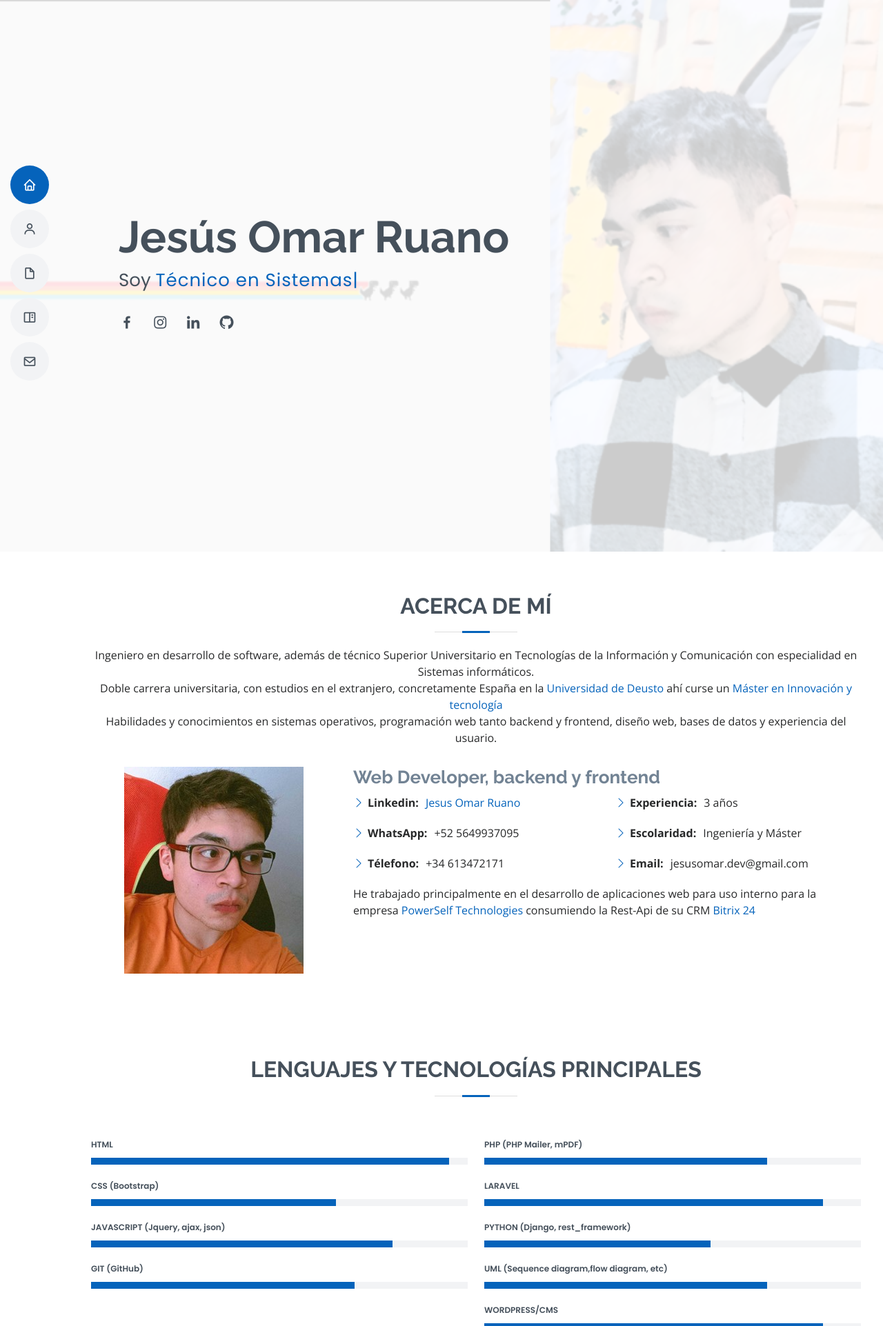
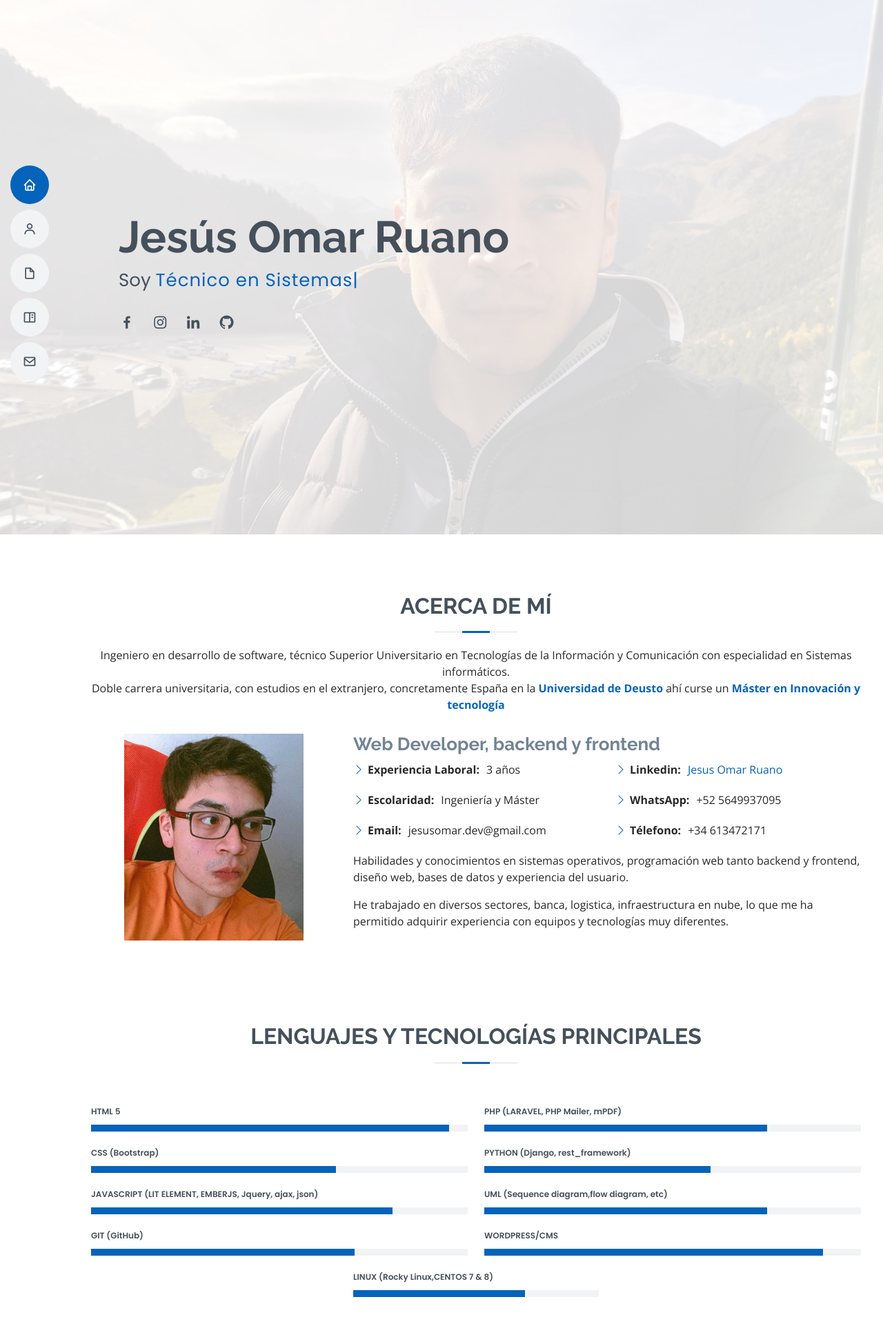
Before and after one commit to JesusOmardev/Portafolio-2024, a PHP site: page / in a window 1280 px wide. Shown: the top 1923 px of the page at 69% size. Run offline with PHP 8.4, Linux system fonts and the light colour scheme.

Commit message:
Version Actualizada Marzo 2025

```diff
--- a/assets/css/style.css
+++ b/assets/css/style.css
@@ -14,6 +14,10 @@ body {
   color: #272829;
 }
 
+.sobreSalir{
+  font-size: medium;
+  font-weight: bold ;
+}
 .signup-section {
   padding: 10rem 0;
   background: linear-gradient(to bottom, rgba(0, 0, 0, 0.1) 0%, rgba(0, 0, 0, 0.5) 75%, #000 100%), url("../img/bg-signup.jpg");
@@ -293,8 +297,8 @@ h6 {
 #hero {
   width: 100%;
   height: 100vh;
-  background: url("../img/portfolio/dino\ \ y\ yo\ sad.png") top right no-repeat;
-  background-size: cover;
+  background: url("../img/portfolio/Yo\ feliz.jpg") top right no-repeat;
+  background-size: contain;
   position: relative;
 }
 
--- a/index.html
+++ b/index.html
@@ -81,9 +81,8 @@
 
         <div class="section-title">
           <h2>Acerca de mí</h2>
-          <p>Ingeniero en desarrollo de software, además de técnico Superior Universitario en Tecnologías de la
-            Información y
-            Comunicación con especialidad en Sistemas informáticos.</p>
+          <p>Ingeniero en desarrollo de software, técnico Superior Universitario en Tecnologías de la
+            Información y Comunicación con especialidad en Sistemas informáticos.</p>
           <p>
             Doble carrera universitaria, con estudios en el extranjero, concretamente España en la <a
               href="https://www.deusto.es/es/" target="_blank" class="sobreSalir">Universidad de Deusto</a> ahí curse
@@ -93,10 +92,6 @@
               Computación y Sistemas Inteligentes
             </a> -->
           </p>
-          <p>
-            Habilidades y conocimientos en sistemas operativos,
-            programación web tanto backend y frontend, diseño web, bases de datos y experiencia del
-            usuario.</p>
         </div>
 
         <div class="row">
@@ -114,6 +109,20 @@
               <div class="col-lg-6">
                 <ul>
                   <li><i class="bi bi-chevron-right"></i>
+                    <strong>Experiencia Laboral:</strong> <span>3 años</span>
+                  </li>
+                  <li><i class="bi bi-chevron-right"></i>
+                    <strong>Escolaridad:</strong> <span>Ingeniería y Máster</span>
+                  </li>
+                  <li><i class="bi bi-chevron-right"></i>
+                    <strong>Email:</strong>
+                    <span>jesusomar.dev@gmail.com</span>
+                  </li>
+                </ul>
+              </div>
+              <div class="col-lg-6">
+                <ul>
+                  <li><i class="bi bi-chevron-right"></i>
                     <strong>Linkedin:</strong> <span><a href="https://www.linkedin.com/in/jesus-omar-ruano-5443b6227"
                         target="_blank">Jesus Omar Ruano</a></span>
                   </li>
@@ -125,29 +134,14 @@
                   </li>
                 </ul>
               </div>
-              <div class="col-lg-6">
-                <ul>
-                  <li><i class="bi bi-chevron-right"></i>
-                    <strong>Experiencia:</strong> <span>3 años</span>
-                  </li>
-                  <li><i class="bi bi-chevron-right"></i>
-                    <strong>Escolaridad:</strong> <span>Ingeniería y Máster</span>
-                  </li>
-                  <li><i class="bi bi-chevron-right"></i>
-                    <strong>Email:</strong>
-                    <span>jesusomar.dev@gmail.com</span>
-                  </li>
-                  <!-- <li><i class="bi bi-chevron-right"></i>
-                      <strong>Freelance:</strong> <span>Available</span></li> -->
-                </ul>
-              </div>
             </div>
             <p>
-              He trabajado principalmente en el desarrollo de aplicaciones web
-              para uso interno para la empresa <a href="https://www.powerself.com.mx/" target="_blank">PowerSelf
-                Technologies</a> consumiendo la Rest-Api de su CRM <a
-                href="https://training.bitrix24.com/rest_help/?_gl=1*eh3jug*_ga*MTE2NDAyMzcyMS4xNzA3MTA0NzM0*_ga_YLDC55MYKM*MTcwNzEwNDczNC4xLjAuMTcwNzEwNDczNC4wLjAuMA..">Bitrix
-                24</a>
+              Habilidades y conocimientos en sistemas operativos,
+              programación web tanto backend y frontend, diseño web, bases de datos y experiencia del
+              usuario.</p>
+            <p>
+              He trabajado en diversos sectores, banca, logistica, infraestructura en nube, lo que me ha permitido
+              adquirir experiencia con equipos y tecnologías muy diferentes.
             </p>
           </div>
         </div>
@@ -161,10 +155,6 @@
 
         <div class="section-title">
           <h2>Lenguajes y tecnologías principales</h2>
-          <!-- <p>A lo largo de mi trayectoria cómo programador y desarrollador web
-              he empleado multiples tecnologías y lenguajes de programación.
-            </p>
-            <p>A continuación comparto los más utilizados:</p> -->
         </div>
 
         <div class="row skills-content">
@@ -172,7 +162,7 @@
           <div class="col-lg-6">
 
             <div class="progress">
-              <span class="skill">HTML </span>
+              <span class="skill">HTML 5</span>
               <div class="progress-bar-wrap">
                 <div class="progress-bar" role="progressbar" aria-valuenow="95" aria-valuemin="0" aria-valuemax="100">
                 </div>
@@ -188,7 +178,8 @@
             </div>
 
             <div class="progress">
-              <span class="skill">JavaScript (J<span style="text-transform: lowercase;">query, Ajax, Json)</span>
+              <span class="skill">JavaScript (Lit Element, EmberJS, J<span style="text-transform: lowercase;">query,
+                  Ajax, Json)</span>
               </span>
               <div class="progress-bar-wrap">
                 <div class="progress-bar" role="progressbar" aria-valuenow="80" aria-valuemin="0" aria-valuemax="100">
@@ -210,16 +201,9 @@
           <div class="col-lg-6">
 
             <div class="progress">
-              <span class="skill">PHP (PHP m<span style="text-transform: lowercase;">ailer, m</span>pdf)</span>
+              <span class="skill">PHP (Laravel, PHP m<span style="text-transform: lowercase;">ailer, m</span>pdf)</span>
               <div class="progress-bar-wrap">
                 <div class="progress-bar" role="progressbar" aria-valuenow="75" aria-valuemin="0" aria-valuemax="100">
-                </div>
-              </div>
-            </div>
-            <div class="progress">
-              <span class="skill">Laravel </span>
-              <div class="progress-bar-wrap">
-                <div class="progress-bar" role="progressbar" aria-valuenow="90" aria-valuemin="0" aria-valuemax="100">
                 </div>
               </div>
             </div>
@@ -307,6 +291,17 @@
                     Chalco</a></em></p>
             </div>
             <div class="resume-item">
+              <h4>Curso IA generativa: uso eficaz y responsable</h4>
+              <h5>Marzo 2025</h5>
+              <p><em>Certificado de curso por la universidad de Deusto en IA Generativa</em></p>
+              <ul>
+                <li><a
+                    href="https://www.freecodecamp.org/certification/JesusRC/javascript-algorithms-and-data-structures"
+                    target="_blank"> Ver Certificado</a></li>
+              </ul>
+            </div>
+
+            <div class="resume-item">
               <h4>FreeCodeCamp Certificación</h4>
               <h5>May 2023</h5>
               <p><em>Certificado de curso Javascript más de 300 horas</em></p>
@@ -330,7 +325,22 @@
           </div>
 
           <div class="col-lg-6">
+            <!-- SECCION BBVA -->
             <h3 class="resume-title">Experiencia</h3>
+            <div class="resume-item">
+              <h4>Programador Front-end</h4>
+              <h5>Febrero del 2025 - Julio del 2025</h5>
+              <p><em>Programador Front-end en la empresa de Banca BBVA</em></p>
+              <ul>
+                <li>Actividades realizas:</li>
+                <ul>
+                  <li>Creación de componentes con Lit Element</li>
+                  <li>Creación de componentes con Ember JS</li>
+                  <li>Testing</li>
+                </ul>
+              </ul>
+            </div>
+            <!-- SECCION AAA -->
             <div class="resume-item">
               <h4>Programador analista</h4>
               <h5>Abril del 2024 - septiembre del 2024</h5>
@@ -373,7 +383,7 @@
                 </ul>
               </ul>
             </div>
-            <div class="resume-item">
+            <!-- <div class="resume-item">
               <h4>Becario desarrollador web</h4>
               <h5>Mayo - Octubre del 2022</h5>
               <p><em>Becario en la empresa PowerSelf Technologies</em></p>
@@ -384,7 +394,7 @@
                     activos</li>
                 </ul>
               </ul>
-            </div>
+            </div> -->
             <div class="resume-item">
               <h4>Freelancer</h4>
               <h5>2021</h5>
@@ -527,48 +537,10 @@
             </div>
 
           </div>
-
-        </div>
-        <div class="row gy-4">
-
-
-          <div class="col-lg-8">
-            <form action="forms/contact.php" method="post" class="php-email-form" data-aos="fade-up"
-              data-aos-delay="200">
-              <div class="row gy-4">
-
-                <div class="col-md-6">
-                  <input type="text" name="name" class="form-control" placeholder="Your Name" required="">
-                </div>
-
-                <div class="col-md-6 ">
-                  <input type="email" class="form-control" name="email" placeholder="Your Email" required="">
-                </div>
-
-                <div class="col-md-12">
-                  <input type="text" class="form-control" name="subject" placeholder="Subject" required="">
-                </div>
-
-                <div class="col-md-12">
-                  <textarea class="form-control" name="message" rows="6" placeholder="Message" required=""></textarea>
-                </div>
-
-                <div class="col-md-12 text-center">
-                  <div class="loading">Loading</div>
-                  <div class="error-message"></div>
-                  <div class="sent-message">Your message has been sent. Thank you!</div>
-
-                  <button type="submit">Send Message</button>
-                </div>
-
-              </div>
-            </form>
-          </div><!-- End Contact Form -->
-
-        </div>
           <div class="col-lg-8 mt-5 mt-lg-0">
 
-          <form action="PHPMailer/enviarCorreos/correoReclutador.php" method="post" role="form" class="php-email-form">
+            <form action="PHPMailer/enviarCorreos/correoReclutador.php" method="post" role="form"
+              class="php-email-form">
               <div class="row">
                 <div class="col-md-6 form-group">
                   <input type="text" name="name" class="form-control" id="name" placeholder="Nombre" required>
@@ -592,7 +564,7 @@
             </form>
 
           </div>
-
+        </div>
       </div>
 
       </div>
@@ -603,11 +575,11 @@
   <!-- ======= Footer ======= -->
   <footer id="footer">
     <div class="container">
-      <h3>Jesus Omar R.C</h3>
-      <p>La experiencia del usuario debe ser considerada una prioridad al
+      <h3>Jesus Omar Ruano</h3>
+      <p>"La experiencia del usuario debe ser considerada una prioridad al
         desarrollar cualquier software, nos ayuda
         enormemente para comprender las
-        necesidades del usuario.</p>
+        necesidades del usuario"</p>
       <div class="social-links">
         <!-- <a href="#" clas s="twitter"><i class="bx bxl-twitter"></i></a> -->
         <a href="https://www.facebook.com/jonathan.ruanocortes" class="facebook" target="_blank"><i
```
Also changed, not shown: Yo feliz.jpg (added), assets/img/portfolio/Yo feliz.jpg (added). Lines whose indentation alone changed are shown as unchanged.
